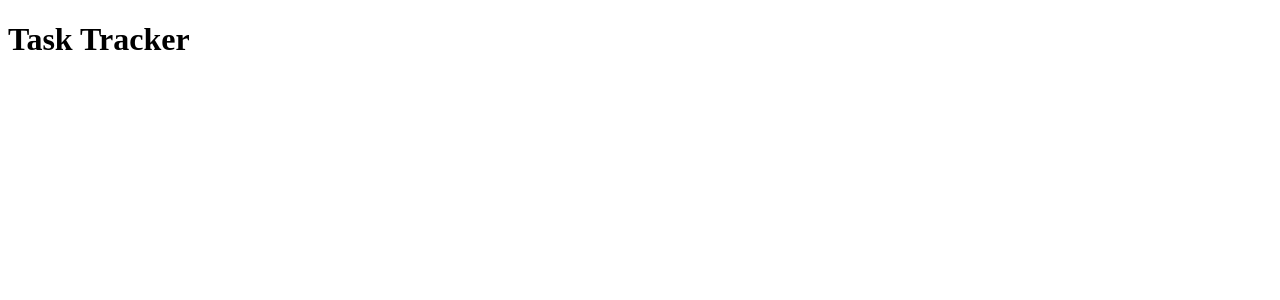
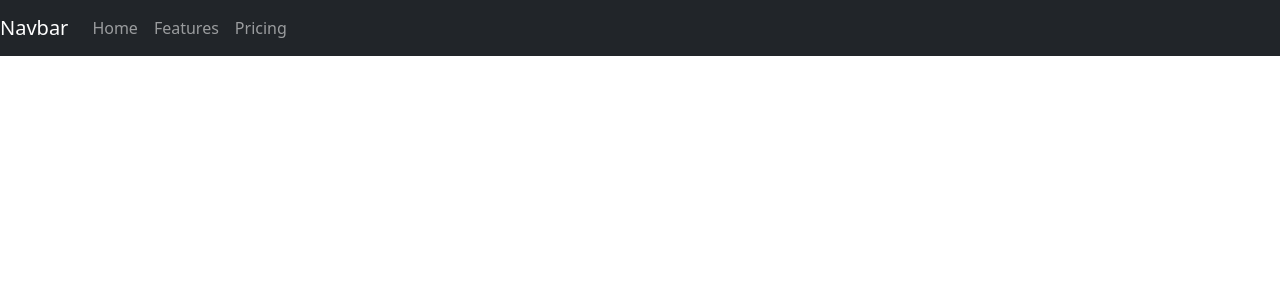
Before and after one commit to Shreya388/new-project, a React (Create React App) app: page / in a window 1280 px wide. Shown: the top 300 px of the page. Built offline with nearby package versions, Linux system fonts and the light colour scheme.

Commit message:
imported Header in App.js and added navbar

```diff
--- a/package.json
+++ b/package.json
@@ -6,7 +6,9 @@
     "@testing-library/jest-dom": "^5.14.1",
     "@testing-library/react": "^11.2.7",
     "@testing-library/user-event": "^12.8.3",
+    "bootstrap": "^5.0.1",
     "react": "^17.0.2",
+    "react-bootstrap": "^1.6.1",
     "react-dom": "^17.0.2",
     "react-scripts": "4.0.3",
     "web-vitals": "^1.1.2"
--- a/src/App.css
+++ b/src/App.css
@@ -2,6 +2,9 @@
   text-align: center;
 }
 
+Navbar {
+  background: red;
+}
 .App-logo {
   height: 40vmin;
   pointer-events: none;
--- a/src/App.js
+++ b/src/App.js
@@ -1,11 +1,13 @@
 import Header from "./components/Header";
-
+import "bootstrap/dist/css/bootstrap.min.css"
 
 function App() {
   return (
     <div className="App">
+
       <Header />
-    </div>
+      </div>
+
   );
 }
 
--- a/src/components/Header.js
+++ b/src/components/Header.js
@@ -1,15 +1,24 @@
-const Header = ({ title }) => {
+import { Navbar, Nav} from "react-bootstrap"
+
+const Header = () => {
     return (
         <header>
-            <div className='container'>
-                <h1>{title}</h1>
+            <div>
+            <Navbar bg="dark" variant="dark">
+        <Navbar.Brand href="#home">Navbar</Navbar.Brand>
+        <Nav className="mr-auto">
+          <Nav.Link href="#home">Home</Nav.Link>
+          <Nav.Link href="#features">Features</Nav.Link>
+          <Nav.Link href="#pricing">Pricing</Nav.Link>
+        </Nav>
+
+
+      </Navbar>
             </div>
         </header>
     )
 }
 
-Header.defaultProps = {
-    title: 'Task Tracker',
-}
+
 
 export default Header;
```
Also changed, not shown: src/style.css (added), 1 other file (tests, documents, lock files or other folders).
